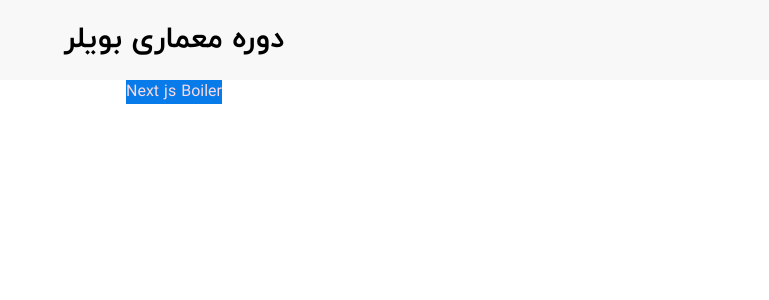
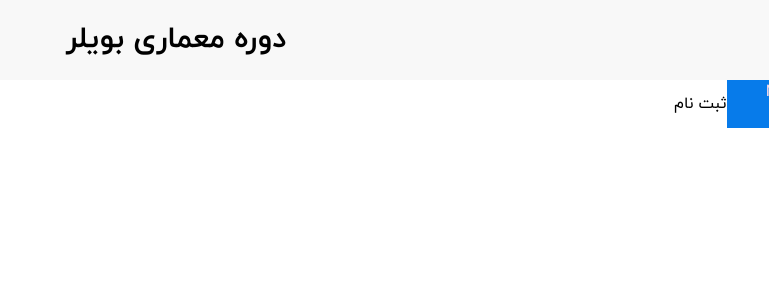
Before and after one commit to elimob680617/nextjs-boiler, a Next.js app: page / in a window 1280 px wide. Shown: the top 300 px of the page, without its empty margins (511-1280 px from the left). Built offline with nearby package versions, Linux system fonts and the light colour scheme.

Commit message:
Add global types and button component

```diff
--- a/package.json
+++ b/package.json
@@ -9,6 +9,7 @@
     "lint": "next lint"
   },
   "dependencies": {
+    "classnames": "^2.5.1",
     "next": "15.4.5",
     "postcss": "^8.5.6",
     "react": "19.1.0",
@@ -22,6 +23,7 @@
     "@types/react-dom": "^19",
     "eslint": "^9",
     "eslint-config-next": "15.4.5",
+    "postcss-nested": "^7.0.2",
     "prettier": "^3.6.2",
     "tailwindcss": "^4.1.11",
     "typescript": "^5"
--- /dev/null
+++ b/src/app/_components/button/button.tsx
@@ -0,0 +1,51 @@
+import { ButtonProps, ButtonShape } from "./button.types";
+import classNames from "classnames";
+import { Size } from "@/app/_components/types/size.type";
+
+const sizeClasses: Record<Size, string> = {
+  tine: "btn-xs",
+  small: "btn-sm",
+  normal: "",
+  large: "btn-lg",
+};
+
+const shapeClasses: Record<ButtonShape, string> = {
+  wide: "btn-wide",
+  full: "btn-block",
+  square: "btn-square",
+  default: "",
+};
+
+export const Button: React.FC<ButtonProps> = ({
+  variant,
+  size = "normal",
+  isDisabled = false,
+  isOutline = false,
+  shape = "default",
+  isLoading = false,
+  loadingType = "spinner",
+  loadingText = "در حال ارسال...",
+  type = "button",
+  isLink = false,
+  animatedIcon = false,
+  children,
+  className,
+  ...rest
+}: ButtonProps) => {
+  const classes = classNames(
+    "btn",
+    className,
+    { "btn-outline": isOutline },
+    { "btn-link": isLink },
+    { "animated-icon": animatedIcon },
+    { "pointer-events-none opacity-80": isLoading },
+    { [`btn-${variant}`]: variant },
+    { [`${sizeClasses[size]}`]: size },
+    { [`${shapeClasses[shape]}`]: shape },
+  );
+  return (
+    <button type={type} disabled={isDisabled} {...rest} className={classes}>
+      {isLoading ? loadingText : children}
+    </button>
+  );
+};
--- /dev/null
+++ b/src/app/_components/button/button.types.ts
@@ -0,0 +1,14 @@
+import { ButtonHTMLAttributes } from "react";
+import { ComponentBase } from "@/app/_components/types/component-base.type";
+import { Loading } from "@/app/_components/types/loading.type";
+
+export type ButtonProps = ButtonHTMLAttributes<HTMLButtonElement> &
+  ComponentBase &
+  Loading & {
+    isOutline?: boolean;
+    isLink?: boolean;
+    animatedIcon: boolean;
+    shape: ButtonShape;
+  };
+
+export type ButtonShape = "default" | "wide" | "full" | "square";
--- /dev/null
+++ b/src/app/_components/button/index.ts
@@ -0,0 +1 @@
+export * from "./button";
--- /dev/null
+++ b/src/app/_components/types/loading.type.ts
@@ -0,0 +1,5 @@
+export type Loading = {
+  isLoading?: boolean;
+  loadingText?: string;
+  loadingType?: "spinner" | "ring";
+};
--- /dev/null
+++ b/src/app/_components/types/size.type.ts
@@ -0,0 +1 @@
+export type Size = "tine" | "small" | "normal" | "large";
--- /dev/null
+++ b/src/app/_components/types/variant.type.ts
@@ -0,0 +1,10 @@
+export type Variant =
+  | "neutral"
+  | "primary"
+  | "secondary"
+  | "accent"
+  | "ghost"
+  | "info"
+  | "success"
+  | "warning"
+  | "error";
--- a/src/app/page.tsx
+++ b/src/app/page.tsx
@@ -1,3 +1,14 @@
+import { Button } from "@/app/_components/button";
+
 export default function Home() {
-  return <div className="bg-primary text-primary-content">Next js Boiler</div>;
+  return (
+    <>
+      <div className="bg-primary text-primary-content">Next js Boiler</div>
+      <div className="container">
+        <Button variant="info" size="large" shape="wide" animatedIcon={true}>
+          ثبت نام
+        </Button>
+      </div>
+    </>
+  );
 }
```
Also changed, not shown: src/app/_components/types/component-base.type.ts (added, +9 -0 lines), 2 other files (tests, documents, lock files or other folders).
